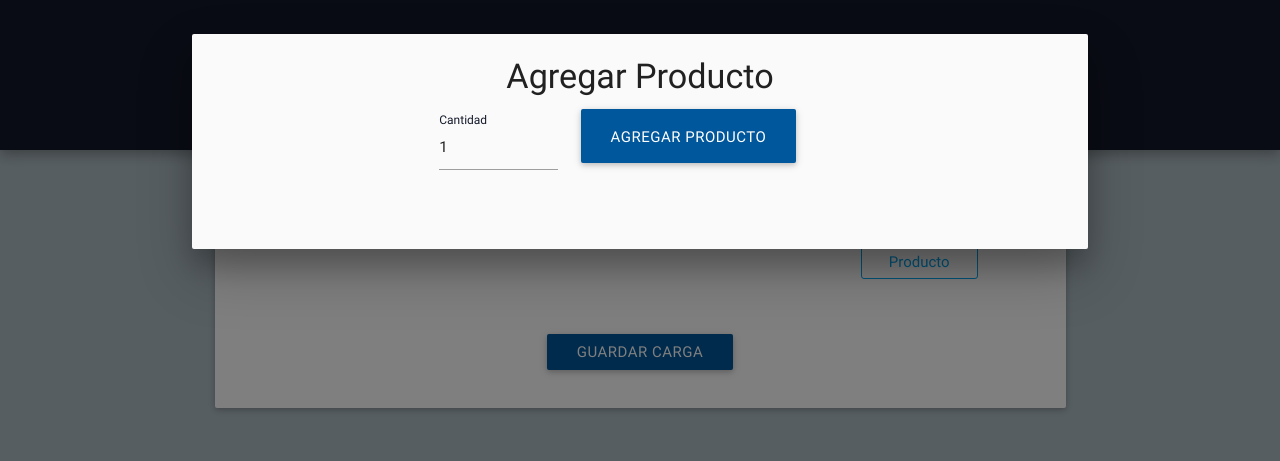
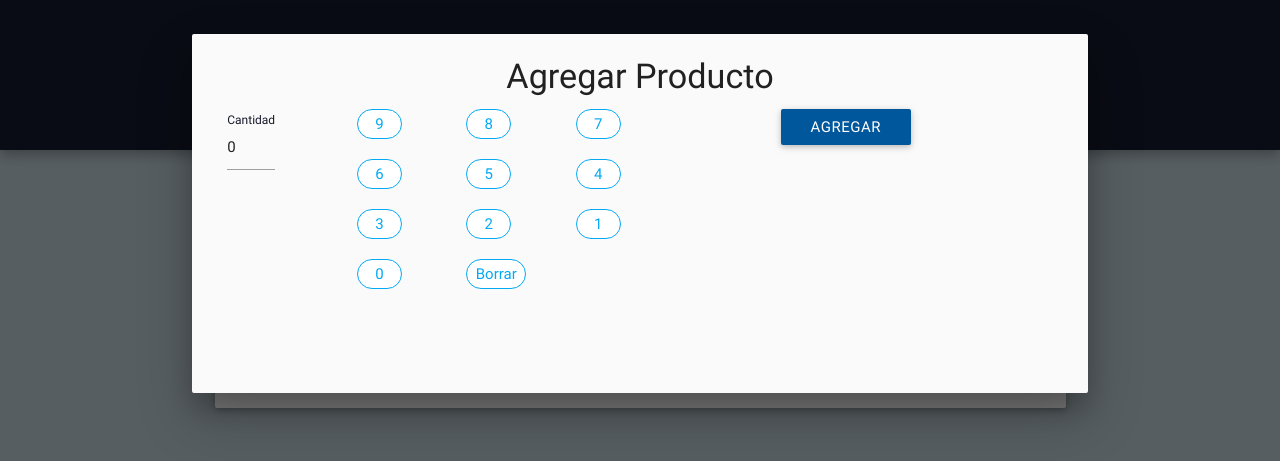
Before and after one commit to zsckare/productosharina, a PHP site: page /nuevaCarga.php?categoria=1 in a window 1280 px wide, after a click on "Agregar Producto". Shown: the part 64-525 px from the top of the page. Run offline with PHP 8.4, Linux system fonts and the light colour scheme; tables that the repository leaves empty or names only in its code hold one stand-in row (values such as "Sample post"); some libraries are stand-ins or nearby versions.

```diff
--- a/css/style.css
+++ b/css/style.css
@@ -21,6 +21,24 @@ ul.azul li:hover{
 }
 .eliminar{
    color: #d0181e !important;
+}
+.botonesadd{
+  background-color: #fff;
+height: 2em;
+width: 3em;
+border:1px solid #03a9f4 !important;
+border-radius: 1.2em;
+line-height: normal;
+color: #03a9f4;
+}
+.borrar{
+  background-color: #fff;
+height: 2em;
+width: 4em;
+border:1px solid #03a9f4 !important;
+border-radius: 1.2em;
+line-height: normal;
+color: #03a9f4;
 }
 .btnback{
   position: fixed;
--- a/js/ajax.js
+++ b/js/ajax.js
@@ -15,7 +15,7 @@ function cargarProducto() {
 
   		}
   	}
-    console.log("!!!!!!!!!!!!"+"fecha"+fecha+"dcto"+dcto);
+    console.log("!!!!!!!!!!!!"+"fecha"+fecha+"dcto"+dcto+"Producto"+idProdcuto);
   ajax.setRequestHeader("Content-Type","application/x-www-form-urlencoded");
   	//enviando los valores a registro.php para que inserte los datos
 	ajax.send("id_dcto="+dcto+"&id_prod="+idProdcuto+"&cantidad="+Cantidad+"&idruta="+ruta+"&fecha="+fecha);
--- a/nuevaCarga.php
+++ b/nuevaCarga.php
@@ -96,13 +96,47 @@ $numproductos=mysql_num_rows($consultaproductos);
 
       ?>
       <div class="row">
-           <div class="input-field col m3 s3 l2 offset-l3">
-            <input id="cant" type="number" name="cantidad" value="1">
-            <label for="cant">Cantidad</label>
+           <div class="input-field col m1 s2 l1 ">
+            <input id="cant" type="number" name="cantidad" value="0">
+            <label for="cant" class="active">Cantidad</label>
           </div>
-          <div class="col .s6 m3 l3">
-            <input name="Submit" type="submit" class="light-blue darken-4 btn-large " value="Agregar Producto" >
+
+          <div class="col s9 m9 l9  ">
+          <div class="row">
+            <div class="col s9 m9 l9">
+              <div class="row">
+                <div class="col s3 m3 offset-s1 offset-m1 "><input type="button" value="9" class="botonesadd" onclick="add('9')" ></div>
+                <div class="col s3 m3 "><input type="button" value="8" class="botonesadd" onclick="add('8')"></div>
+                <div class="col s3 m3 "><input type="button" value="7" class="botonesadd" onclick="add('7')"></div>
+              </div>
+              <div class="row">
+                <div class="col s3 m3 offset-s1 offset-m1 "><input type="button" value="6" class="botonesadd" onclick="add('6')"></div>
+                <div class="col s3 m3 "><input type="button" value="5" class="botonesadd" onclick="add('5')"></div>
+                <div class="col s3 m3 "><input type="button" value="4" class="botonesadd" onclick="add('4')"></div>
+              </div>
+              <div class="row">
+                <div class="col s3 m3 offset-s1 offset-m1 "><input type="button" value="3" class="botonesadd" onclick="add('3')"></div>
+                <div class="col s3 m3 "><input type="button" value="2" class="botonesadd" onclick="add('2')"></div>
+                <div class="col s3 m3 "><input type="button" value="1" class="botonesadd" onclick="add('1')"></div>
+              </div>
+              <div class="row">
+                <div class="col s3 m3 offset-s1 offset-m1 "><input type="button" value="0" class="botonesadd" onclick="add('0')"></div>
+                <div class="col s6 m3 "><input type="button" value="Borrar" onclick="borrar();" class="borrar"></div>
+              </div>
+            </div>
+            <div class="col s3 m3 l3">
+              <div class="row">
+              <div class="col s2 m2 l2">
+              <input name="Submit" type="submit" class="light-blue darken-4 btn " value="Agregar" >
+            </div>
           </div>
+            </div>
+
+
+          </div>
+
+          </div>
+
 
           </div>
       </form>
@@ -121,6 +155,21 @@ $numproductos=mysql_num_rows($consultaproductos);
     <script src="js/materialize.js"></script>
     <script src="js/init.js"></script>
     <script src="js/ajax.js"></script>
-  <script></script>
+  <script>
+  function add (numero) {
+    addProductos=document.agregarProductos.cantidad.value;
+    addProductos+=numero;
+    console.log("-----");
+    console.log("- addProductos -");
+    console.log("Cambiando valor en el input por:"+addProductos);
+    document.agregarProductos.cantidad.value=addProductos;
+
+  }
+  function borrar(){
+    console.log("-----");
+    console.log("Limpiando el valor del input cantidad");
+    document.agregarProductos.cantidad.value="";
+  }
+  </script>
 </body>
 </html>
--- a/verCarga.php
+++ b/verCarga.php
@@ -13,12 +13,16 @@
 
 <?php include 'navegacion.php'; ?>
 <?php
+	# falta script para acumular los registros con el mismo producto pero diferente cantidad
 	$id_ruta=$_GET['id_ruta'];
 
 	include("php/conexion.php");
 	$link=Conectarse();
 	$cons=mysql_query("SELECT codigo_ruta FROM rutas WHERE id_ruta='$id_ruta' ",$link);
 	$ruta=mysql_fetch_row($cons);
+	#--------------------------------------------------
+	#-------------------SCRIPT ACUMULADOR--------------
+	$acum=mysql_query("");
  ?>
 <div class="backline be-blue"></div>
 	<div class="container espacio-arriba">
```
Also changed, not shown: cargarProducto.php (+10 -2 lines), guardarDoc.php (+37 -1 lines).
